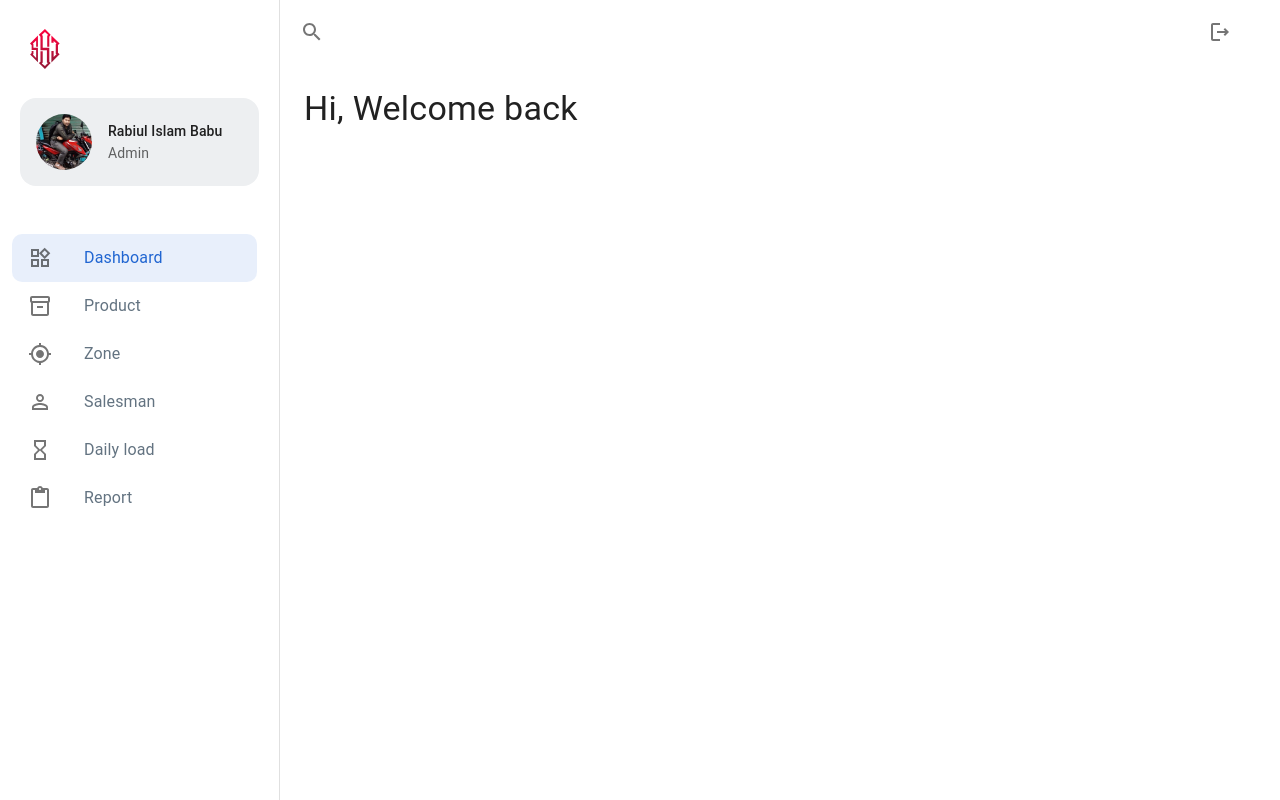
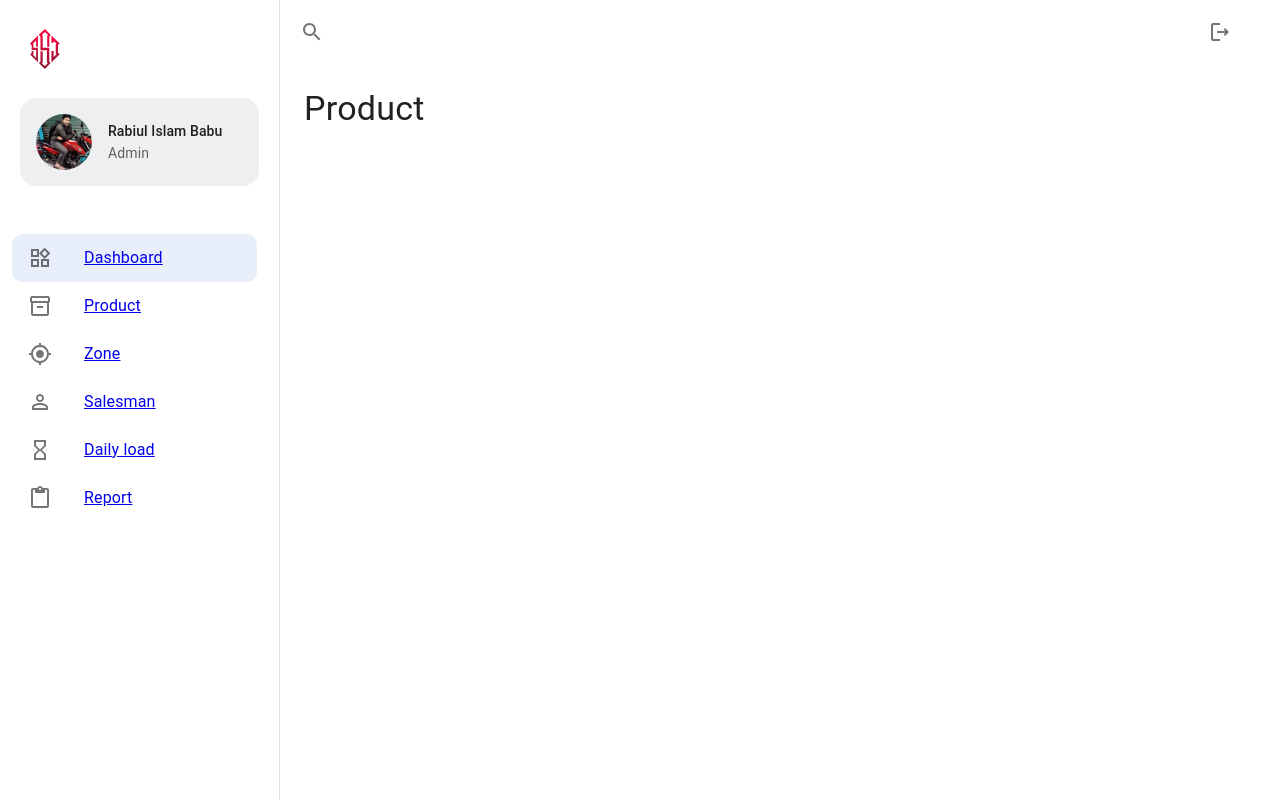
Before and after one commit to jisan538/-test--react-material, a React (Create React App) app: page /product in a window 1280 px wide. Built offline with nearby package versions, Linux system fonts and the light colour scheme.

Commit message:
react route added

```diff
--- a/package.json
+++ b/package.json
@@ -12,6 +12,7 @@
     "@testing-library/user-event": "^13.5.0",
     "react": "^18.2.0",
     "react-dom": "^18.2.0",
+    "react-router-dom": "^6.3.0",
     "react-scripts": "5.0.1",
     "web-vitals": "^2.1.4"
   },
--- a/src/App.js
+++ b/src/App.js
@@ -1,9 +1,13 @@
-import Dashboard from "./Pages/Dashboard";
 import "./index.css";
+import { BrowserRouter } from "react-router-dom";
+import MainRoute from "./Components/MainRoute";
+
 
 function App() {
   return (
-    <Dashboard/>
+    <BrowserRouter>
+        <MainRoute/>
+    </BrowserRouter>
   );
 }
 
--- /dev/null
+++ b/src/Components/MainRoute.js
@@ -0,0 +1,13 @@
+import React from "react";
+import { Route,Routes } from "react-router-dom";
+import Dashboard from "../Pages/Dashboard";
+import Product from "../Pages/Product";
+
+export default function MainRoute() {
+  return (
+    <Routes>
+        <Route path="/" element={<Dashboard />} />
+        <Route path="/product" element={<Product />} />
+    </Routes>
+  )
+};
--- a/src/Components/Navconfig.json
+++ b/src/Components/Navconfig.json
@@ -7,26 +7,26 @@
     {
         "id": 2,
         "title": "Product",
-        "link": "/"
+        "link": "/product"
     },
     {
         "id": 3,
         "title": "Zone",
-        "link": "/"
+        "link": "/product"
     },
     {
         "id": 4,
         "title": "Salesman",
-        "link": "/"
+        "link": "/product"
     },
     {
         "id": 5,
         "title": "Daily load",
-        "link": "/"
+        "link": "/product"
     },
     {
         "id": 6,
         "title": "Report",
-        "link": "/"
+        "link": "/product"
     }
 ]
--- a/src/Components/Sidebar.js
+++ b/src/Components/Sidebar.js
@@ -1,5 +1,6 @@
 import * as React from "react";
 import { useState } from "react";
+import { Link } from "react-router-dom";
 import Box from "@mui/material/Box";
 import CssBaseline from "@mui/material/CssBaseline";
 import Drawer from "@mui/material/Drawer";
@@ -48,16 +49,10 @@ function Sidebar(props) {
             />
           </Box>
           <Box sx={{ ml: 2 }}>
-                        <Typography
-                            variant="subtitle2"
-                            sx={{ color: "text.primary" }}
-                        >
+            <Typography variant="subtitle2" sx={{ color: "text.primary" }}>
               Rabiul Islam Babu
             </Typography>
-                        <Typography
-                            variant="body2"
-                            sx={{ color: "text.secondary" }}
-                        >
+            <Typography variant="body2" sx={{ color: "text.secondary" }}>
               Admin
             </Typography>
           </Box>
@@ -71,11 +66,10 @@ function Sidebar(props) {
               className={`${item.id === 1 ? "active" : "regular"}`}
               sx={{ ml: 1.5 }}
             >
+          <Link to={item.link}>
               <ListItemButton>
                 <ListItemIcon
-                                className={`${
-                                    item.id === 1 ? "active-icon" : "icon"
-                                }`}
+                  className={`${item.id === 1 ? "active-icon" : "icon"}`}
                 >
                   {item.id === 1 && <WidgetsOutlinedIcon />}
                   {item.id === 2 && <Inventory2OutlinedIcon />}
@@ -86,6 +80,7 @@ function Sidebar(props) {
                 </ListItemIcon>
                 <ListItemText primary={item.title} />
               </ListItemButton>
+          </Link>
             </ListItem>
         ))}
       </List>
--- /dev/null
+++ b/src/Pages/Product.js
@@ -0,0 +1,25 @@
+import { Box, Toolbar, Typography } from "@mui/material";
+import React from "react";
+import Sidebar from "../Components/Sidebar";
+export default function Product() {
+  const drawerWidth = 280;
+
+  return (
+    <Box>
+      <Sidebar />
+      <Box
+        component="main"
+        sx={{
+          p: 3,
+          width: { sm: `calc(100% - ${drawerWidth}px)` },
+          ml: { sm: `${drawerWidth}px` },
+        }}
+      >
+        <Toolbar />
+        <Typography variant="h4" sx={{ mb: 5 }}>
+          Product
+        </Typography>
+      </Box>
+    </Box>
+  );
+}
```
Also changed, not shown: 1 other file (tests, documents, lock files or other folders). Lines whose indentation alone changed are shown as unchanged.
